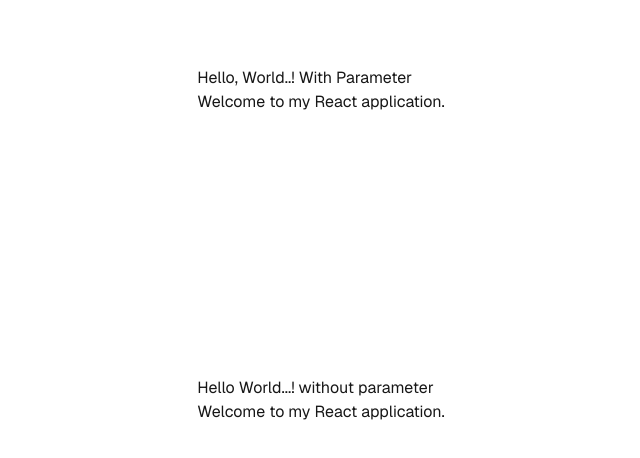
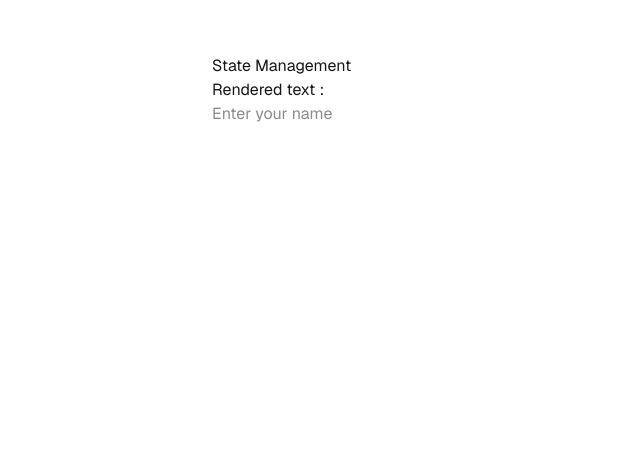
Before and after one commit to pmishra-developer/ReactLessons, a Next.js app in the folder react-lessons/: page / in a window 1280 px wide. Shown: the top 458 px of the page, without its empty margins (319-959 px from the left). Built offline with nearby package versions, Linux system fonts and the light colour scheme.

Commit message:
State management tutorial

```diff
--- /dev/null
+++ b/react-lessons/src/app/components/StateMgmt.tsx
@@ -0,0 +1,29 @@
+"use client"
+
+import React, { useState } from 'react';
+
+function StateManagement(){
+
+    const [name, setName] = useState('');
+
+    return (
+
+
+        <div>
+        <h1>State Management</h1>
+        <p>Rendered text : {name}</p>
+
+        <input
+            type="text"
+            value={name}
+            className="textbox"
+            onChange={(e) => setName(e.target.value)}
+            placeholder="Enter your name"
+        />
+
+
+        </div>
+    );
+}
+
+export default StateManagement;
--- a/react-lessons/src/app/page.tsx
+++ b/react-lessons/src/app/page.tsx
@@ -1,12 +1,14 @@
 
 import HelloParam from "./components/helloparam";
 import Hello from "./components/hello";
+import StateManagement from "./components/StateMgmt";
 
 export default function Home() {
   return (
     <div className="grid grid-rows-[20px_1fr_20px] items-center justify-items-center min-h-screen p-8 pb-20 gap-16 sm:p-20 font-[family-name:var(--font-geist-sans)]">
-      <HelloParam name="World..!"/>
-      <Hello/>
+      {/* <HelloParam name="World..!"/>
+      <Hello/> */}
+      <StateManagement/>
     </div>
   );
 }
```
